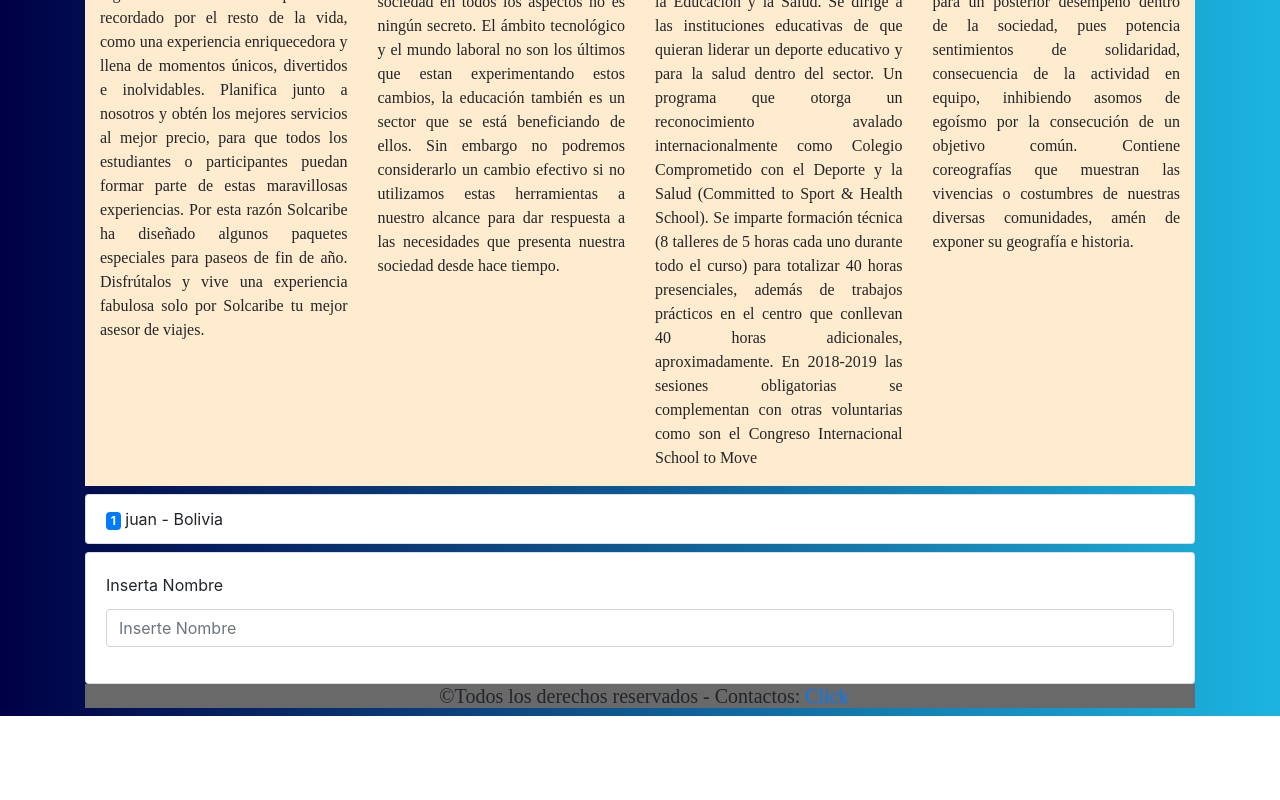
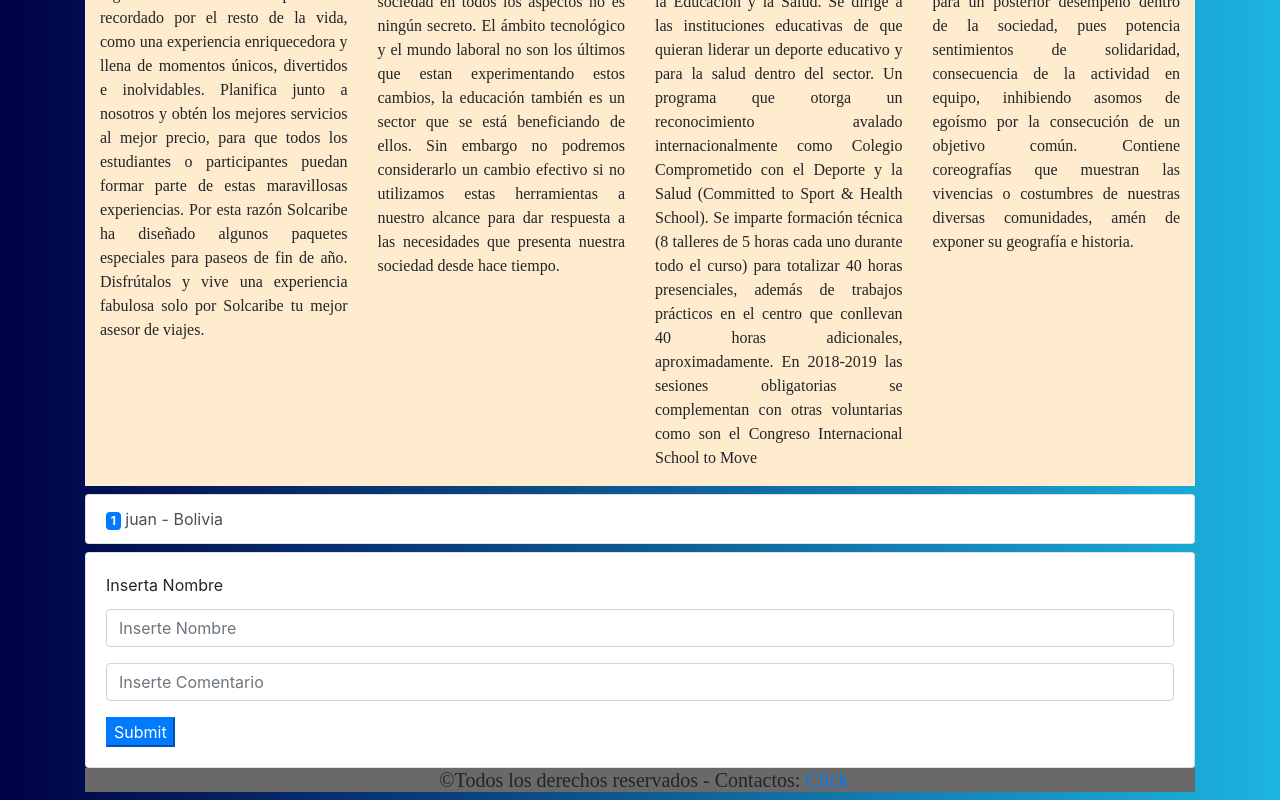
Before and after one commit to fadsxd/proyectoColegio, an Angular app: page / in a window 1280 px wide. Shown: the part 748-1548 px from the top of the page. Before the commit the page ends 1464 px from the top, so only its background shows below. Built offline with nearby package versions, Linux system fonts and the light colour scheme; a web font is replaced by a local one.

Commit message:
agregar y editar

```diff
--- a/src/app/app.component.html
+++ b/src/app/app.component.html
@@ -39,8 +39,8 @@
         <ul class="list-group">
           <li
             *ngFor = "let nombre of nombreArray"
-            class="list-group-item">
-            <span class="badge badge-primary">{{nombre.id}}</span> {{nombre.name}} - {{nombre.country}}
+            class="list-group-item list-group-item-action">
+            <span class="badge badge-primary">{{nombre.id}}</span> {{nombre.name}} - {{nombre.comment}}
             </li>
           </ul>
             <div class="card mt-2">
@@ -51,6 +51,12 @@
               <div class="form-group">
                 <input class="form-control" [(ngModel)]="selectedNombre.name" placeholder="Inserte Nombre" type="text">
                 </div>
+                <div class="form-group">
+                    <input class="form-control" [(ngModel)]="selectedNombre.comment" placeholder="Inserte Comentario" type="text">
+                </div>
+                <button class="btn-primary" (click)="addOrEdit()">
+                  Submit
+                </button>
 
             </div>
             </div>
--- a/src/app/app.component.ts
+++ b/src/app/app.component.ts
@@ -13,8 +13,17 @@ import { Nombre } from './models/nombre';
 export class AppComponent {
 
   nombreArray : Nombre[] = [
-    {id:1 ,name : "juan",country:"Bolivia"}
+    {id:1 ,name : "juan",comment:"Bolivia"}
   ];
 
   selectedNombre : Nombre = new  Nombre();
+
+  addOrEdit(){
+    this.selectedNombre.id = this.nombreArray.length+1;
+    this.nombreArray.push(this.selectedNombre);
+    this.selectedNombre = new Nombre();
+  }
+
+
+
 }
--- a/src/app/models/nombre.ts
+++ b/src/app/models/nombre.ts
@@ -1,5 +1,5 @@
 export class Nombre {
     id: number;
     name: string;
-    country: string;
+    comment: string;
 }
```
